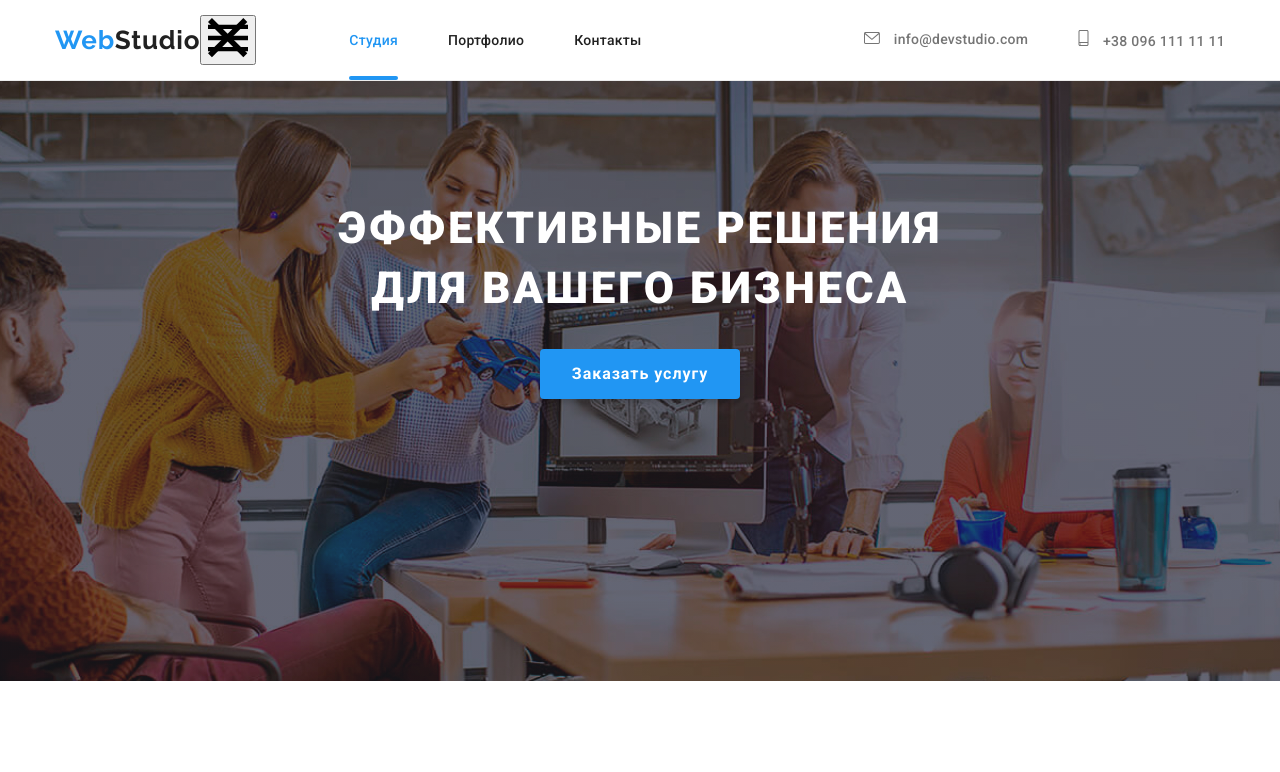
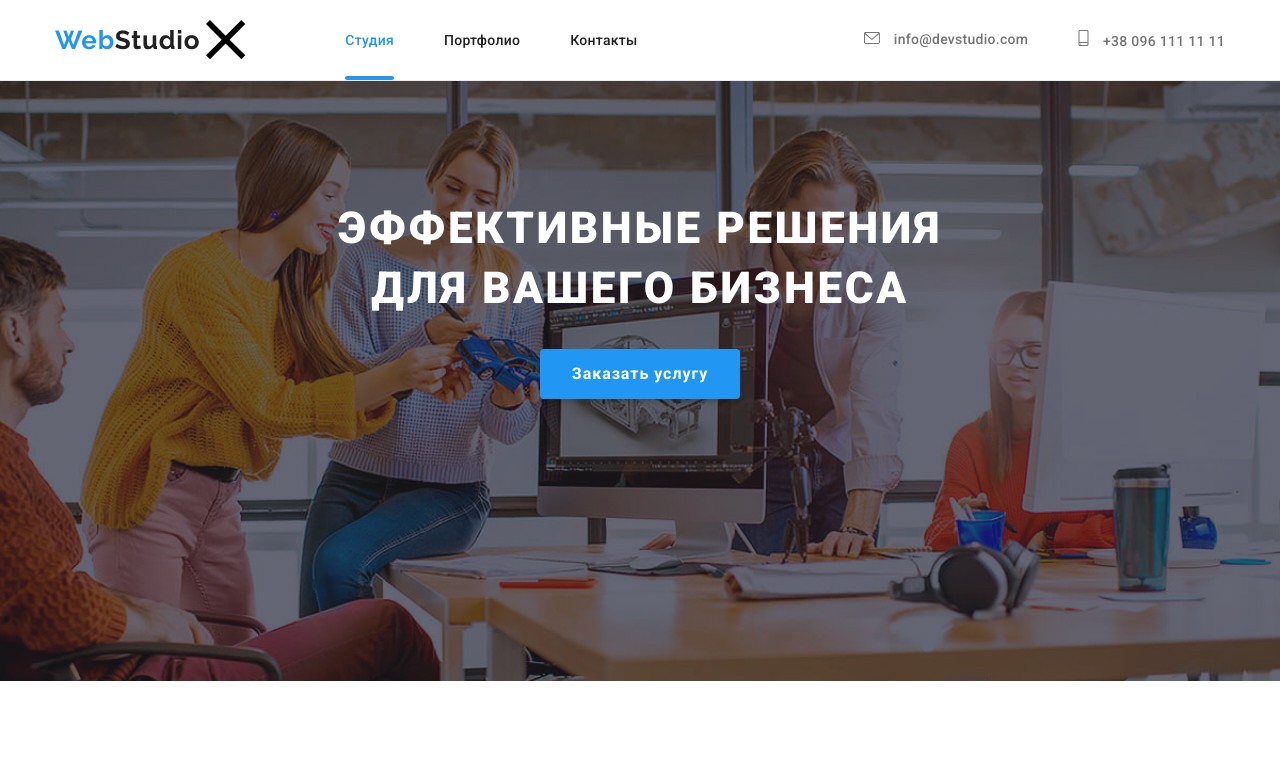
Before and after one commit to gal-link-a/goit-markup-hw-08, a plain HTML site: page index.html in a window 1280 px wide. Shown: the top 772 px of the page. Drawn offline with nearby package versions, Linux system fonts and the light colour scheme.

Commit message:
добавляет правки по кнопке

```diff
--- a/index.html
+++ b/index.html
@@ -23,8 +23,13 @@
       <a href="/" class="logo-link">
         <span class="logo-left-part">Web</span><span class="logo-right-part-header">Studio</span>
       </a>
-      <button type="button" class="menu-button" aria-expanded="false" aria-controls="mobile-menu" data-menu-button>
-        <svg class="menu-pic" aria-label="переключатель меню" width="40" height="40">
+
+      <button type="button" class="menu-button is-open"
+      aria-expanded="false"
+      aria-controls="mobile-menu"
+      data-menu-button>
+        <svg class="menu-pic" aria-label="переключатель мобильного меню"
+         width="40" height="40">
           <use class="icon-menu" href="./images/sprite.svg#icon-menu"></use>
           <use class="icon-cross" href="./images/sprite.svg#icon-cross"></use>
         </svg>
--- a/sass/layout/_header.scss
+++ b/sass/layout/_header.scss
@@ -34,6 +34,8 @@
 }
 
 .navigation {
+  display: none;
+
   width: 100%;
   position: absolute;
   background-color: #fff;
@@ -42,6 +44,11 @@
   z-index: 2;
   padding-bottom: 60px;
   border-top: 1px solid #ececec;
+  @media screen and (max-width: 767px) {
+    &.is-open {
+      display: block;
+    }
+  }
   @media screen and (min-width: 768px) {
     display: flex;
     align-items: center;
@@ -53,6 +60,32 @@
   }
 }
 
+.menu-button {
+  display: inline-flex;
+  margin-left: auto;
+  border: none;
+  background-color: transparent;
+  z-index: 9999;
+  outline: none;
+  transition: color var(--main-text-color);
+
+  .icon-cross {
+    display: none;
+  }
+  :hover,
+  :focus {
+    color: var(--accent-text-color);
+  }
+}
+.menu-button.is-open {
+  .icon-cross {
+    display: block;
+    position: relative;
+  }
+  .icon-menu {
+    display: none;
+  }
+}
 .navigation-list {
   display: flex;
   flex-direction: column;
```
Also changed, not shown: css/main.css, css/main.min.css, 2 other files.
